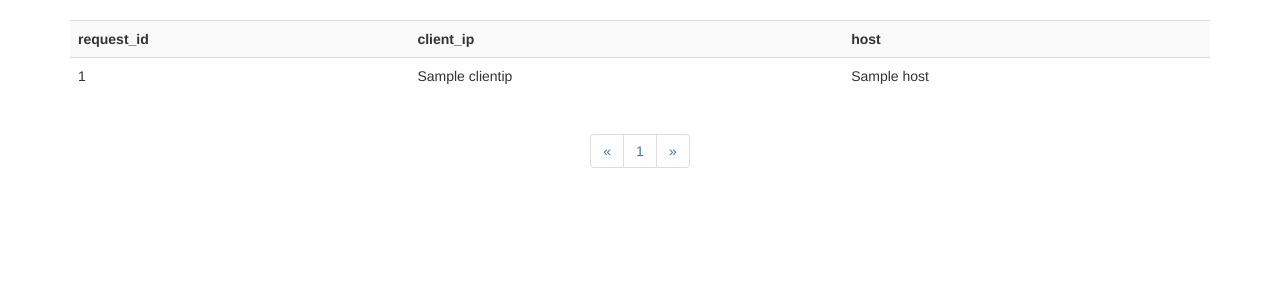
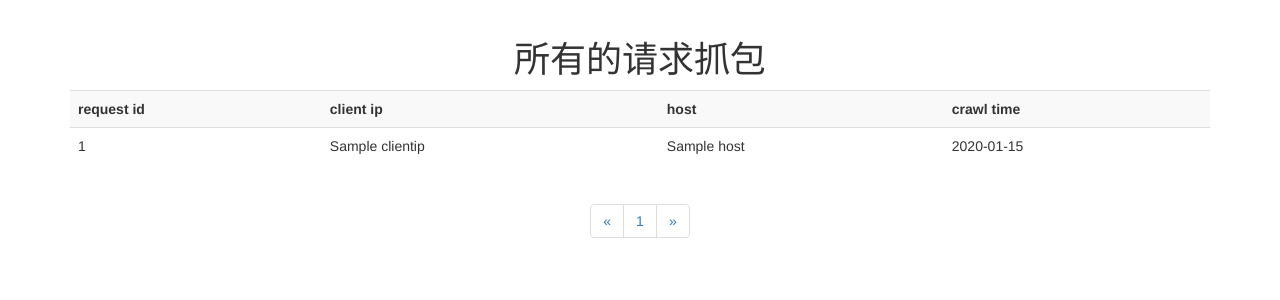
Before and after one commit to MU001999/codeex, a Flask app: template NECP/medium term practice/front/templates/requests.html in a window 1280 px wide. Shown: the part 52-352 px from the top of the page. Run offline with Flask 2, Linux system fonts and the light colour scheme; the template is opened without the code that fills it: most values are stand-ins (such as "Sample title", 1, 10 or a date in 2020).

Commit message:
update old templates

```diff
--- a/NECP/medium term practice/front/templates/clientsort.html
+++ b/NECP/medium term practice/front/templates/clientsort.html
@@ -1,6 +1,6 @@
 {% extends "layout.html" %} {% block body %}
 
-<h1 style="text-align: center;">按每台Client发送的HTTP数据包量排序</h1>
+<h1 class="text-center">按每台Client发送的HTTP数据包量排序</h1>
 <div class="row">
     <div class="col-md-12">
         <!-- 为ECharts准备一个具备大小（宽高）的Dom -->
--- a/NECP/medium term practice/front/templates/headers.html
+++ b/NECP/medium term practice/front/templates/headers.html
@@ -1,6 +1,6 @@
 {% extends "layout.html" %} {% block body %}
 
-<h1 style="text-align: center;">Request ID: {{ requestid }}</h1>
+<h1 class="text-center">Request ID: {{ requestid }}</h1>
 <div class="row">
 	<div class="col-md-12">
 		<table class="table table-striped" style="word-wrap;word-break;">
--- a/NECP/medium term practice/front/templates/hostsort.html
+++ b/NECP/medium term practice/front/templates/hostsort.html
@@ -1,6 +1,6 @@
 {% extends "layout.html" %} {% block body %}
 
-<h1 style="text-align: center;">按HTTP HOST访问次数排序</h1>
+<h1 class="text-center">按HTTP HOST访问次数排序</h1>
 <div class="row">
 	<div class="col-md-12">
 		<!-- 为ECharts准备一个具备大小（宽高）的Dom -->
--- a/NECP/medium term practice/front/templates/requests.html
+++ b/NECP/medium term practice/front/templates/requests.html
@@ -1,19 +1,22 @@
 {% extends "layout.html" %} {% block body %}
 
+<h1 class="text-center">所有的请求抓包</h1>
 <div class="row">
 	<div class="col-md-12">
 		<table class="table table-striped">
 			<tr>
-				<th>request_id</th>
-				<th>client_ip</th>
+				<th>request id</th>
+				<th>client ip</th>
 				<th>host</th>
+				<th>crawl time</th>
 			</tr>
 			{% for request in requests %}
 
 			<tr>
 				<td onclick="location.href='/header/{{ request.requestid }}'">{{ request.requestid }}</td>
-				<td>{{ request.clientip }}</td>
+				<td onclick="location.href='/client/{{ request.clientip }}'">{{ request.clientip }}</td>
 				<td>{{ request.host }}</td>
+				<td>{{ request.ctime }}</td>
 			</tr>
 
 			{% endfor %}
```
